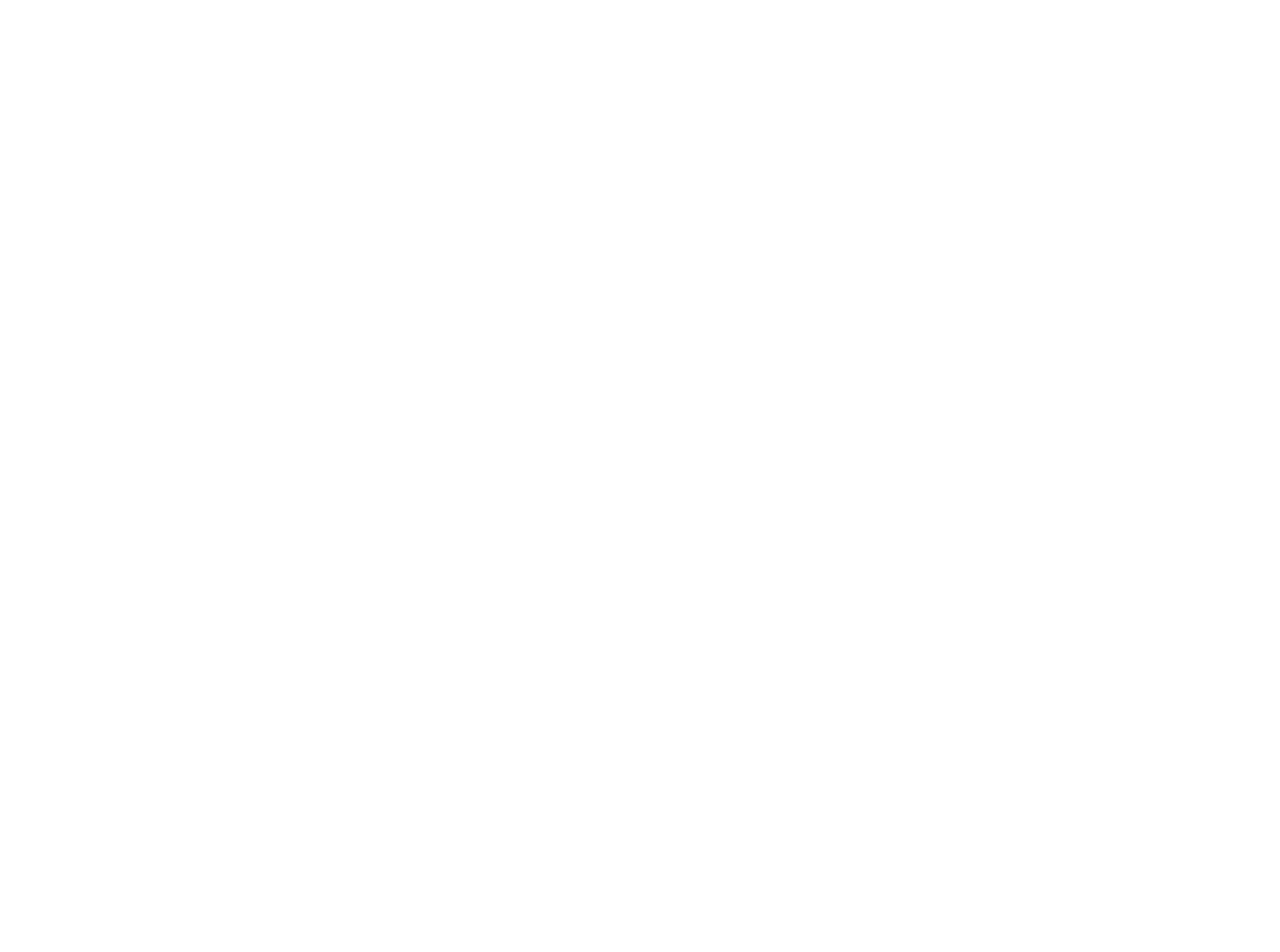
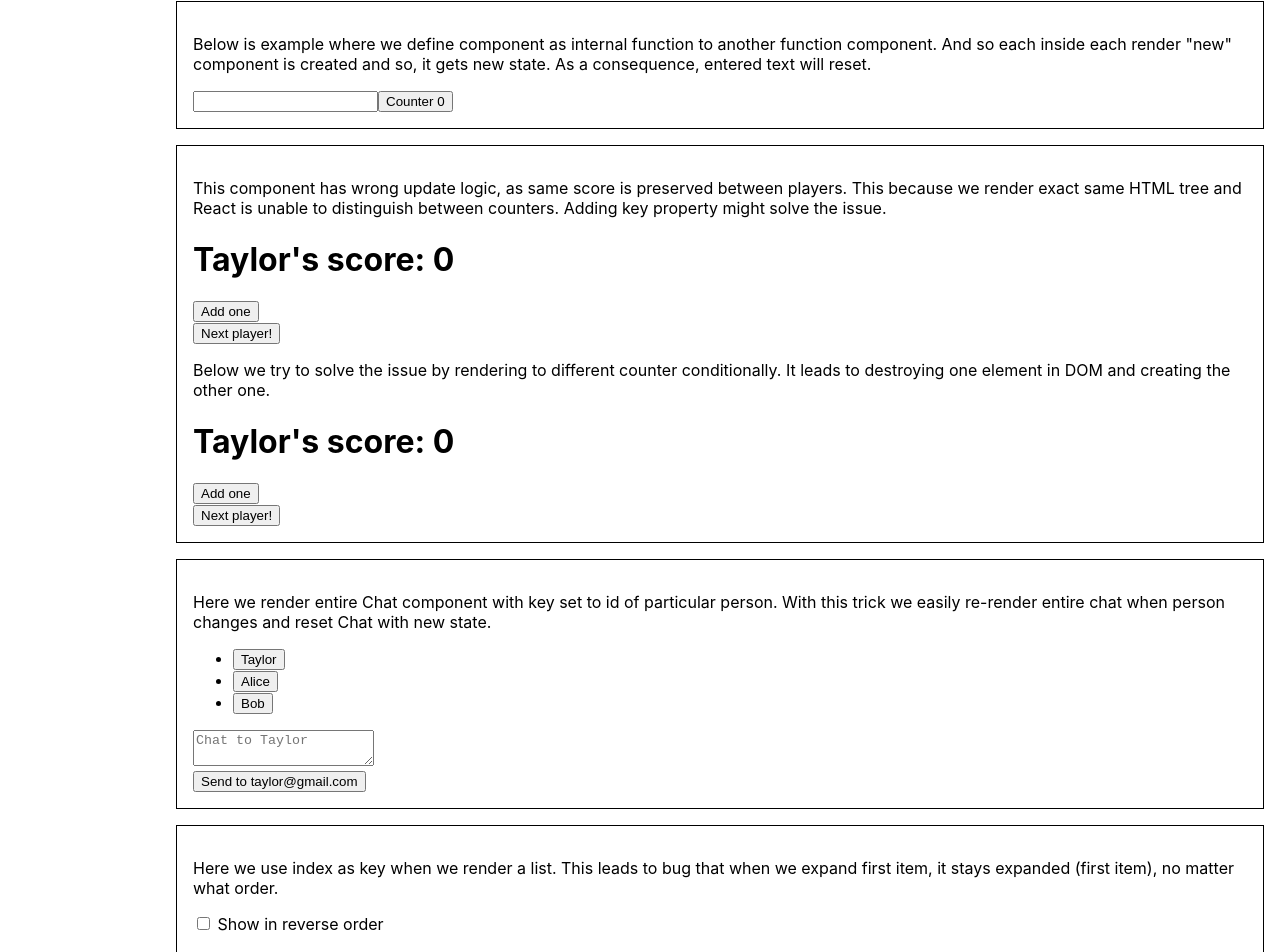
Before and after one commit to mturczyn/ModernReactAppTutorial, a React (Create React App) app: page /StateExamples in a window 1280 px wide. Shown: the part 1105-2057 px from the top of the page. Before the commit the page ends 1106 px from the top, so only its background shows below. Built offline with nearby package versions, Linux system fonts and the light colour scheme.

Commit message:
Added more notes about state.

```diff
--- a/src/NavigationBar/styles.module.css
+++ b/src/NavigationBar/styles.module.css
@@ -5,6 +5,9 @@
   padding: 0.3rem;
   background-color: #aaffaa;
   font-weight: 700;
+  word-break: keep-all;
+  text-overflow: ellipsis;
+  overflow: hidden;
 }
 
 .naviButton:hover {
--- /dev/null
+++ b/src/state/resettingState.tsx
@@ -0,0 +1,210 @@
+import { useState } from 'react'
+
+export default function ResttingState() {
+  return (
+    <>
+      <div>
+        <p>
+          This component has wrong update logic, as same score is preserved
+          between players. This because we render exact same HTML tree and React
+          is unable to distinguish between counters. Adding key property might
+          solve the issue.
+        </p>
+        <Scoreboard />
+        <p>
+          Below we try to solve the issue by rendering to different counter
+          conditionally. It leads to destroying one element in DOM and creating
+          the other one.
+        </p>
+        <ScoreboardButDifferentPositionInTree />
+      </div>
+      <div>
+        <p>
+          Here we render entire Chat component with key set to id of particular
+          person. With this trick we easily re-render entire chat when person
+          changes and reset Chat with new state.
+        </p>
+        <Messenger />
+      </div>
+      <div>
+        <p>
+          Here we use index as key when we render a list. This leads to bug that
+          when we expand first item, it stays expanded (first item), no matter
+          what order.
+        </p>
+        <EnhancedOrderableContactListWithKeyPitfall />
+      </div>
+    </>
+  )
+}
+
+const contacts = [
+  { id: 0, name: 'Taylor', email: 'taylor@gmail.com' },
+  { id: 1, name: 'Alice', email: 'alice@gmail.com' },
+  { id: 2, name: 'Bob', email: 'bob@gmail.com' },
+]
+
+function Contact({ contact }: { contact: any }) {
+  const [expanded, setExpanded] = useState(false)
+  return (
+    <>
+      <p>
+        <b>{contact.name}</b>
+      </p>
+      {expanded && (
+        <p>
+          <i>{contact.email}</i>
+        </p>
+      )}
+      <button
+        onClick={() => {
+          setExpanded(!expanded)
+        }}
+      >
+        {expanded ? 'Hide' : 'Show'} email
+      </button>
+    </>
+  )
+}
+
+function EnhancedOrderableContactListWithKeyPitfall() {
+  const [reverse, setReverse] = useState(false)
+
+  const displayedContacts = [...contacts]
+  if (reverse) {
+    displayedContacts.reverse()
+  }
+
+  return (
+    <>
+      <label>
+        <input
+          type='checkbox'
+          value={reverse.toString()}
+          onChange={e => {
+            setReverse(e.target.checked)
+          }}
+        />{' '}
+        Show in reverse order
+      </label>
+      <ul>
+        {displayedContacts.map((contact, i) => (
+          <li key={i}>
+            <Contact contact={contact} />
+          </li>
+        ))}
+      </ul>
+    </>
+  )
+}
+
+function Chat({ contact }: { contact: any }) {
+  const [text, setText] = useState('')
+  return (
+    <section>
+      <textarea
+        value={text}
+        placeholder={'Chat to ' + contact.name}
+        onChange={(e: any) => setText(e.target.value)}
+      />
+      <br />
+      <button>Send to {contact.email}</button>
+    </section>
+  )
+}
+
+function ContactList({
+  selectedContact,
+  contacts,
+  onSelect,
+}: {
+  selectedContact: any
+  contacts: any
+  onSelect: any
+}) {
+  return (
+    <section>
+      <ul>
+        {contacts.map((contact: any) => (
+          <li key={contact.id}>
+            <button onClick={() => onSelect(contact)}>{contact.name}</button>
+          </li>
+        ))}
+      </ul>
+    </section>
+  )
+}
+
+function Messenger() {
+  const [to, setTo] = useState(contacts[0])
+
+  return (
+    <div>
+      <ContactList
+        contacts={contacts}
+        selectedContact={to}
+        onSelect={(contact: any) => setTo(contact)}
+      />
+      <Chat
+        key={to.id}
+        contact={to}
+      />
+    </div>
+  )
+}
+
+function ScoreboardButDifferentPositionInTree() {
+  const [isPlayerA, setIsPlayerA] = useState(true)
+  return (
+    <div>
+      {isPlayerA && <Counter person='Taylor' />}
+      {!isPlayerA && <Counter person='Sarah' />}
+      <button
+        onClick={() => {
+          setIsPlayerA(!isPlayerA)
+        }}
+      >
+        Next player!
+      </button>
+    </div>
+  )
+}
+
+function Scoreboard() {
+  const [isPlayerA, setIsPlayerA] = useState(true)
+  return (
+    <div>
+      {isPlayerA ? <Counter person='Taylor' /> : <Counter person='Sarah' />}
+      <button
+        onClick={() => {
+          setIsPlayerA(!isPlayerA)
+        }}
+      >
+        Next player!
+      </button>
+    </div>
+  )
+}
+
+function Counter({ person }: { person: any }) {
+  const [score, setScore] = useState(0)
+  const [hover, setHover] = useState(false)
+
+  let className = 'counter'
+  if (hover) {
+    className += ' hover'
+  }
+
+  return (
+    <div
+      className={className}
+      onPointerEnter={() => setHover(true)}
+      onPointerLeave={() => setHover(false)}
+    >
+      <h1>
+        {person}'s score: {score}
+      </h1>
+      <button onClick={() => setScore(score + 1)}>Add one</button>
+    </div>
+  )
+}
--- /dev/null
+++ b/src/state/resettingStatePitfall.tsx
@@ -0,0 +1,36 @@
+import { useState } from 'react'
+
+export function ResettingStatePitfall() {
+  return (
+    <div>
+      <p>
+        Below is example where we define component as internal function to
+        another function component. And so each inside each render "new"
+        component is created and so, it gets new state. As a consequence,
+        entered text will reset.
+      </p>
+      <MyComponent />
+    </div>
+  )
+}
+
+function MyComponent() {
+  const [counter, setCounter] = useState(0)
+
+  function MyTextField() {
+    const [text, setText] = useState('')
+    return (
+      <input
+        value={text}
+        onChange={e => setText(e.target.value)}
+      />
+    )
+  }
+
+  return (
+    <>
+      <MyTextField />
+      <button onClick={() => setCounter(counter + 1)}>Counter {counter}</button>
+    </>
+  )
+}
--- a/src/state/stateExamples.tsx
+++ b/src/state/stateExamples.tsx
@@ -5,6 +5,8 @@
 } from './objectsInState'
 import './stateExamples.css'
 import { PeopleList } from './arraysInState'
+import { ResettingStatePitfall } from './resettingStatePitfall'
+import ResttingState from './resettingState'
 
 export function StateExamples() {
   return (
@@ -14,6 +16,8 @@
       <ObjectInStateInvalidExample />
       <UpdatingObjectsWithSpreadSyntax />
       <PeopleList />
+      <ResettingStatePitfall />
+      <ResttingState />
     </div>
   )
 }
```
